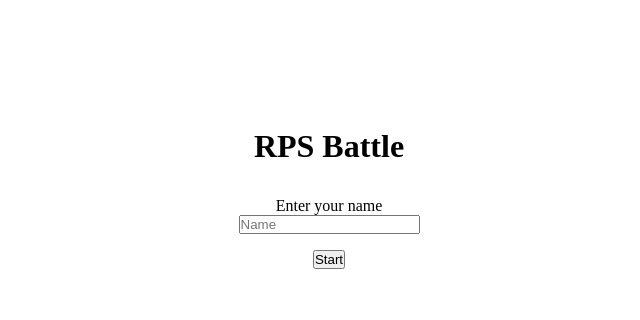
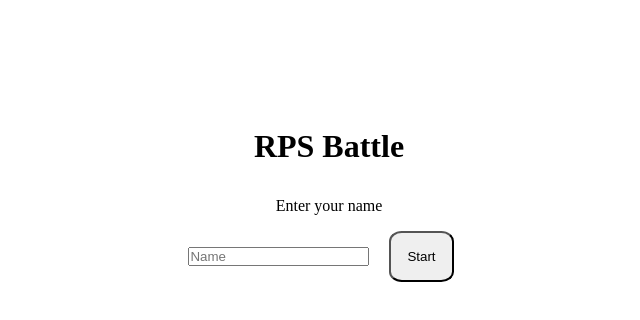
Before and after one commit to FilipFE23/fe23-js1-mp2-filip-bockarovski, a plain HTML site: page index.html in a window 1280 px wide. Shown: the whole page, without its empty margins (311-951 px from the left). Drawn offline with Linux system fonts and the light colour scheme.

Commit message:
Button and minlength

```diff
--- a/css/style.css
+++ b/css/style.css
@@ -11,6 +11,8 @@ div {
 
 button {
     margin: 1rem;
+    padding: 1rem 1rem;
+    border-radius: 20%;
 }
 
 h1 {
--- a/index.html
+++ b/index.html
@@ -16,8 +16,10 @@
         <div class="alignCenter">
             <h1>RPS Battle</h1>
             <p>Enter your name</p>
-            <input id="name" type="text" placeholder="Name">
-            <button id="submit">Start</button>
+            <form id="submit" action="">
+                <input id="name" type="text" placeholder="Name" minlength="1" maxlength="16" required>
+                <button>Start</button>
+            </form>
         </div>
     </div>
     <div class="hidden" id="game">
--- a/js/script.js
+++ b/js/script.js
@@ -13,8 +13,9 @@ let playerName;
 let gameDiv = document.getElementById('game');
 let results = document.getElementById('results');
 
-submitBtn.addEventListener('click', ()=>{
+submitBtn.addEventListener('submit', (e)=>{
     let showEl = document.getElementsByClassName('hidden');
+    e.preventDefault();
 
     playerName = document.getElementById('name').value;
     playerDisplay.innerText = `${playerName}s score: ${yourScore}`;
```
